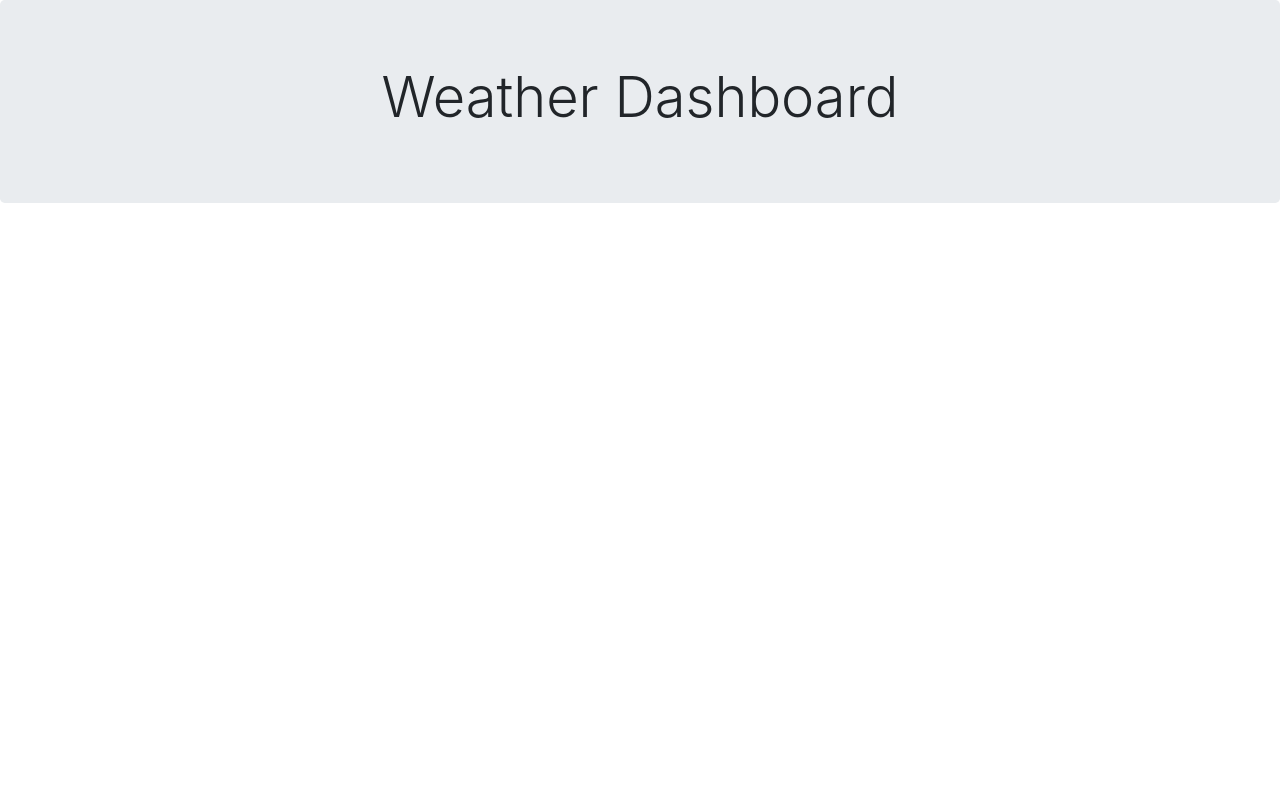
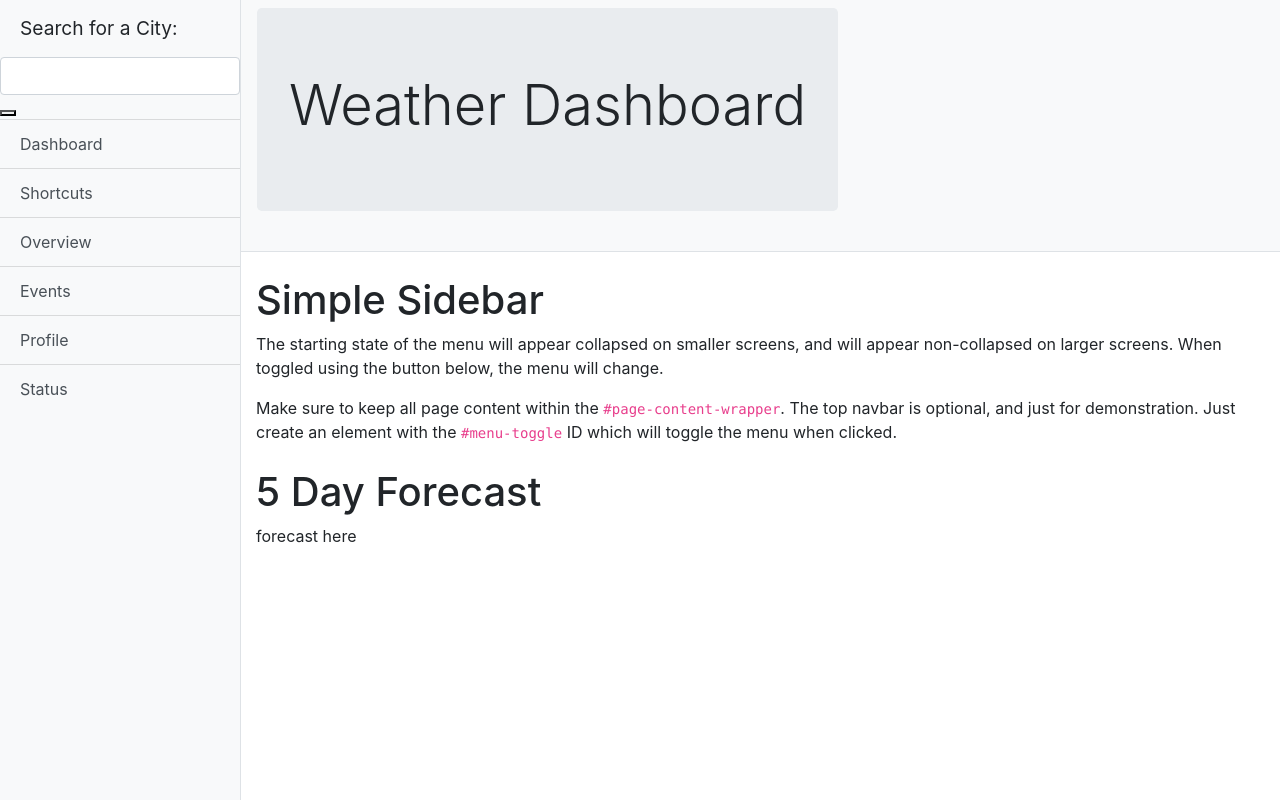
Before and after one commit to bg00/weatherdashboard, a plain HTML site: page index.html in a window 1280 px wide. Drawn offline with nearby package versions, Linux system fonts and the light colour scheme.

Commit message:
added layout and divs with relative css

```diff
--- a/index.html
+++ b/index.html
@@ -10,9 +10,61 @@
     <title>Weather Dashboard</title>
 </head>
 <body>
-    <div class="jumbotron">
-        <h1 class="display-4">Weather Dashboard</h1>
+
+  <div class="d-flex" id="wrapper">
+
+    <!-- Sidebar -->
+    <div class="bg-light border-right" id="sidebar-wrapper">
+      <div class="sidebar-heading">Search for a City:</div>
+      <div class="searchBar">
+          <input class="form-control" type="text" name="cityInput">
+          <button type="submit"></button>
+          </div>
+      <div class="list-group list-group-flush">
+        <a href="#" class="list-group-item list-group-item-action bg-light">Dashboard</a>
+        <a href="#" class="list-group-item list-group-item-action bg-light">Shortcuts</a>
+        <a href="#" class="list-group-item list-group-item-action bg-light">Overview</a>
+        <a href="#" class="list-group-item list-group-item-action bg-light">Events</a>
+        <a href="#" class="list-group-item list-group-item-action bg-light">Profile</a>
+        <a href="#" class="list-group-item list-group-item-action bg-light">Status</a>
+      </div>
     </div>
+    <!-- /#sidebar-wrapper -->
+
+    <!-- Page Content -->
+    <div id="page-content-wrapper">
+
+      <nav class="navbar navbar-expand-lg navbar-light bg-light border-bottom">
+          <div class="jumbotron">
+              <h1 class="display-4">Weather Dashboard</h1>
+          </div>
+      </nav>
+
+      <div class="container-fluid">
+        <h1 class="mt-4">Simple Sidebar</h1>
+        <p>The starting state of the menu will appear collapsed on smaller screens, and will appear non-collapsed on larger screens. When toggled using the button below, the menu will change.</p>
+        <p>Make sure to keep all page content within the <code>#page-content-wrapper</code>. The top navbar is optional, and just for demonstration. Just create an element with the <code>#menu-toggle</code> ID which will toggle the menu when clicked.</p>
+      <h1 class="mt-4">5 Day Forecast</h1>
+      <p>forecast here</p>
+    </div>
+    </div>
+    <!-- /#page-content-wrapper -->
+
+  </div>
+  <!-- /#wrapper -->
+
+  <!-- Bootstrap core JavaScript -->
+  <script src="vendor/jquery/jquery.min.js"></script>
+  <script src="vendor/bootstrap/js/bootstrap.bundle.min.js"></script>
+
+  <!-- Menu Toggle Script -->
+  <script>
+    $("#menu-toggle").click(function(e) {
+      e.preventDefault();
+      $("#wrapper").toggleClass("toggled");
+    });
+  </script>
 
 </body>
+
 </html>
--- a/style.css
+++ b/style.css
@@ -1,3 +1,48 @@
+body {
+  overflow-x: hidden;
+}
+
+#sidebar-wrapper {
+  min-height: 100vh;
+  margin-left: -15rem;
+  -webkit-transition: margin .25s ease-out;
+  -moz-transition: margin .25s ease-out;
+  -o-transition: margin .25s ease-out;
+  transition: margin .25s ease-out;
+}
+
+#sidebar-wrapper .sidebar-heading {
+  padding: 0.875rem 1.25rem;
+  font-size: 1.2rem;
+}
+
+#sidebar-wrapper .list-group {
+  width: 15rem;
+}
+
+#page-content-wrapper {
+  min-width: 100vw;
+}
+
+#wrapper.toggled #sidebar-wrapper {
+  margin-left: 0;
+}
+
+@media (min-width: 768px) {
+  #sidebar-wrapper {
+    margin-left: 0;
+  }
+
+  #page-content-wrapper {
+    min-width: 0;
+    width: 100%;
+  }
+
+  #wrapper.toggled #sidebar-wrapper {
+    margin-left: -15rem;
+  }
+}
+
 .jumbotron {
     text-align: center;
 }
```
